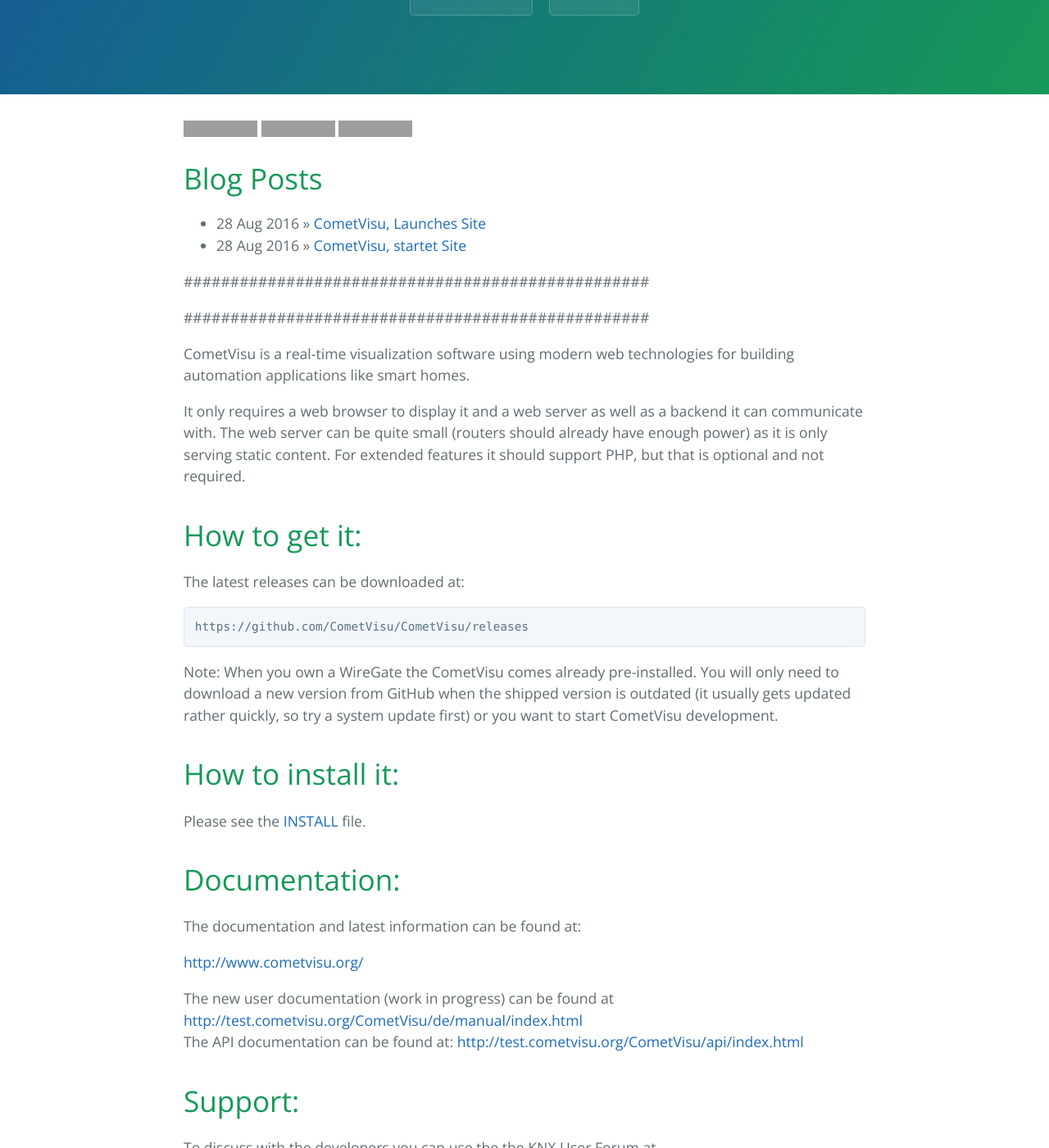
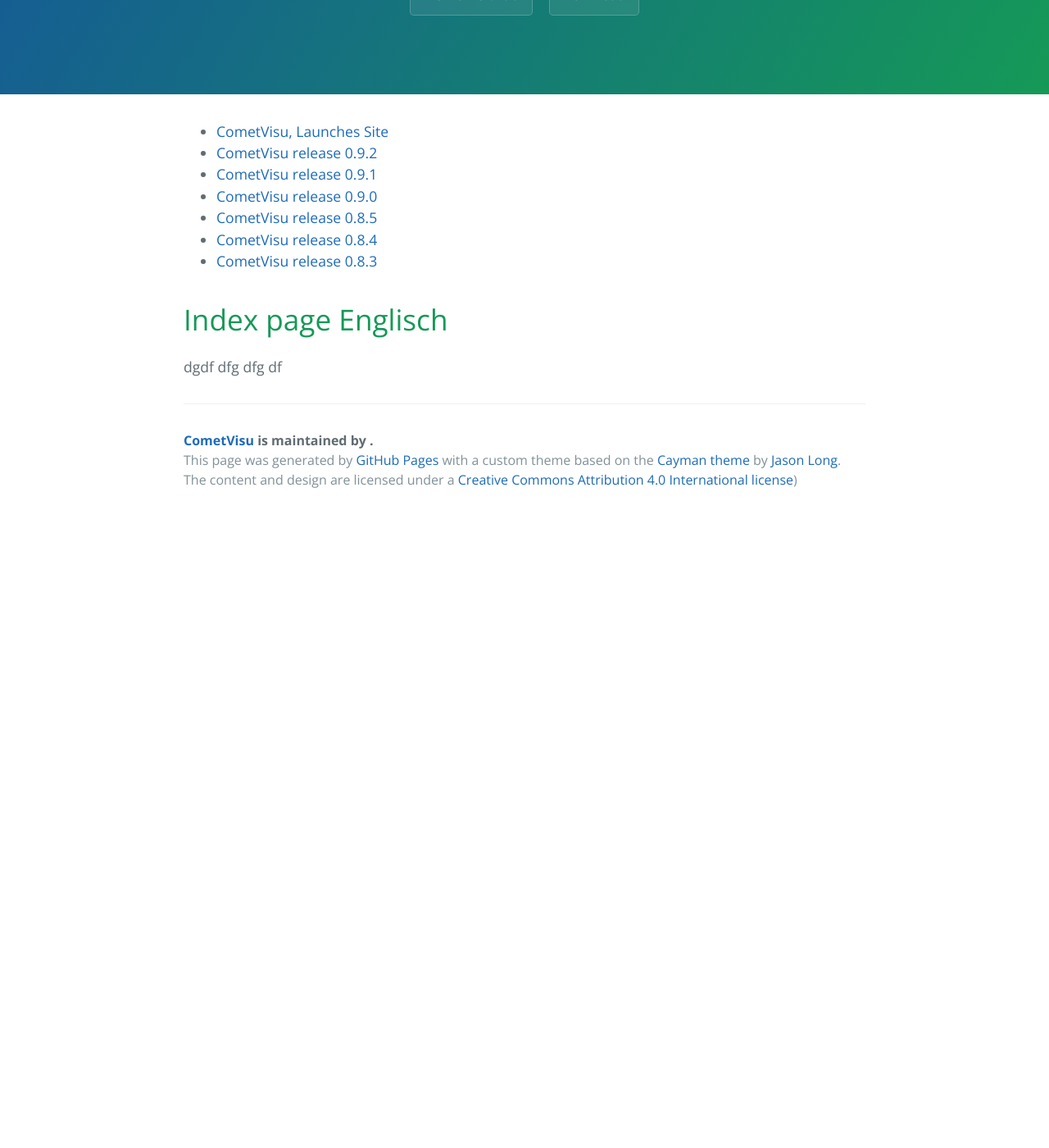
Before and after one commit to CometVisu/cometvisu.github.io, a Jekyll site: the page built from index.md, in a window 1280 px wide and 1400 px high, scrolled down 268 px. Shown: the whole window at 82% size. Built offline with Jekyll 4.4.1, drawn with Linux system fonts in a browser that asks for light colours; the list of posts is cut into pages by our own code; after the commit the page ends 900 px from its top, so only the background shows below that; some of the changed text lies outside the part shown; grey boxes are pictures that could not be loaded.

Commit message:
Next steps alt multi lang

```diff
--- a/_config.yml
+++ b/_config.yml
@@ -22,3 +22,6 @@ gems:
 #Others
 markdown: kramdown
 permalink: /news/:year/:month/:day/:title
+
+paginate: 5
+paginate_path: "/news/page:num/"
--- /dev/null
+++ b/_layouts/indexpage.html
@@ -0,0 +1,28 @@
+<!DOCTYPE html>
+<html lang="en-us">
+
+  {% include head.html %}
+
+  <body>
+    {% include page-header.html %}
+
+    <section class="main-content">
+
+      {% assign posts=site.posts | where:"lang", page.lang %}
+<ul>
+{% for post in posts %}
+    <li>
+        <a href="{{ post.url }}">{{ post.title }}</a>
+    </li>
+{% endfor %}
+</ul>
+
+
+      {{ content }}
+
+      {% include page-footer.html %}
+
+    </section>
+
+  </body>
+</html>
--- /dev/null
+++ b/_posts/2014-05-14-CometVisu-release-0.8.3.md
@@ -0,0 +1,12 @@
+---
+layout: post
+title: "CometVisu release 0.8.3"
+date: 2014-05-14
+lang: en
+ref: post140514
+---
+
+CometVisu release 0.8.3
+=======================
+
+Historic release
--- /dev/null
+++ b/_posts/2014-12-09-CometVisu-release-0.8.4.md
@@ -0,0 +1,12 @@
+---
+layout: post
+title: "CometVisu release 0.8.4"
+date: 2014-12-09
+lang: en
+ref: post141209
+---
+
+CometVisu release 0.8.4
+=======================
+
+Historic release
--- /dev/null
+++ b/_posts/2015-01-14-CometVisu-release-0.8.5.md
@@ -0,0 +1,12 @@
+---
+layout: post
+title: "CometVisu release 0.8.5"
+date: 2015-01-14
+lang: en
+ref: post150114
+---
+
+CometVisu release 0.8.5
+=======================
+
+Historic release
--- /dev/null
+++ b/_posts/2015-11-01-CometVisu-release-0.9.0.md
@@ -0,0 +1,12 @@
+---
+layout: post
+title: "CometVisu release 0.9.0"
+date: 2015-11-01
+lang: en
+ref: post151101
+---
+
+CometVisu release 0.9.0
+=======================
+
+Historic release
--- /dev/null
+++ b/_posts/2016-03-13-CometVisu-release-0.9.1.md
@@ -0,0 +1,12 @@
+---
+layout: post
+title: "CometVisu release 0.9.1"
+date: 2016-03-13
+lang: en
+ref: post160313
+---
+
+CometVisu release 0.9.1
+=======================
+
+Historic release
--- /dev/null
+++ b/_posts/2016-05-01-CometVisu-release-0.9.2.md
@@ -0,0 +1,12 @@
+---
+layout: post
+title: "CometVisu release 0.9.2"
+date: 2016-05-01
+lang: en
+ref: post160501
+---
+
+CometVisu release 0.9.2
+=======================
+
+Historic release
--- a/index.html
+++ /dev/null
@@ -1,104 +0,0 @@
----
-layout: default
-title: {{ site.name }}
----
-
-<p><a href="https://travis-ci.org/CometVisu/CometVisu"><img src="https://travis-ci.org/CometVisu/CometVisu.svg?branch=develop" alt="Build Status"></a> <a href="https://coveralls.io/github/CometVisu/CometVisu?branch=develop"><img src="https://coveralls.io/repos/github/CometVisu/CometVisu/badge.svg?branch=develop" alt="Coverage Status"></a>
-<a href="https://gitter.im/CometVisu/CometVisu?utm_source=badge&amp;utm_medium=badge&amp;utm_campaign=pr-badge&amp;utm_content=badge"><img src="https://badges.gitter.im/CometVisu/CometVisu.svg" alt="Join the chat at https://gitter.im/CometVisu/CometVisu"></a></p>
-
-<div id="home">
-  <h1>Blog Posts</h1>
-  <ul class="posts">
-    {% for post in site.posts %}
-      <li><span>{{ post.date | date_to_string }}</span> &raquo; <a href="{{ site.baseurl }}{{ post.url }}">{{ post.title }}</a></li>
-    {% endfor %}
-  </ul>
-</div>
-
-<p>##################################################</p>
-
-{% assign posts=site.posts | where:"lang", page.lang %}
-<ul>
-{% for post in posts %}
-    <li>
-        <a href="{{ post.url }}">{{ post.title }}</a>
-    </li>
-{% endfor %}
-</ul>
-
-
-<p>##################################################</p>
-
-<p>CometVisu is a real-time visualization software using modern web technologies for
-building automation applications like smart homes.</p>
-
-<p>It only requires a web browser to display it and a web server as well as a
-backend it can communicate with. The web server can be quite small (routers
-should already have enough power) as it is only serving static content. For
-extended features it should support PHP, but that is optional and not required.</p>
-
-<h1>
-<a id="how-to-get-it" class="anchor" href="#how-to-get-it" aria-hidden="true"><span aria-hidden="true" class="octicon octicon-link"></span></a>How to get it:</h1>
-
-<p>The latest releases can be downloaded at:</p>
-
-<pre><code>https://github.com/CometVisu/CometVisu/releases
-</code></pre>
-
-<p>Note: When you own a WireGate the CometVisu comes already pre-installed.
-You will only need to download a new version from GitHub when the shipped version
-is outdated (it usually gets updated rather quickly, so try a system update
-first) or you want to start CometVisu development.</p>
-
-<h1>
-<a id="how-to-install-it" class="anchor" href="#how-to-install-it" aria-hidden="true"><span aria-hidden="true" class="octicon octicon-link"></span></a>How to install it:</h1>
-
-<p>Please see the <a href="./INSTALL">INSTALL</a> file.</p>
-
-<h1>
-<a id="documentation" class="anchor" href="#documentation" aria-hidden="true"><span aria-hidden="true" class="octicon octicon-link"></span></a>Documentation:</h1>
-
-<p>The documentation and latest information can be found at:</p>
-
-<p><a href="http://www.cometvisu.org/">http://www.cometvisu.org/</a></p>
-
-<p>The new user documentation (work in progress) can be found at <a href="http://test.cometvisu.org/CometVisu/de/manual/index.html">http://test.cometvisu.org/CometVisu/de/manual/index.html</a><br>
-The API documentation can be found at: <a href="http://test.cometvisu.org/CometVisu/api/index.html">http://test.cometvisu.org/CometVisu/api/index.html</a>  </p>
-
-<h1>
-<a id="support" class="anchor" href="#support" aria-hidden="true"><span aria-hidden="true" class="octicon octicon-link"></span></a>Support:</h1>
-
-<p>To discuss with the developers you can use the the KNX User Forum
-at </p>
-
-<p><a href="https://knx-user-forum.de/forum/supportforen/cometvisu">https://knx-user-forum.de/forum/supportforen/cometvisu</a></p>
-
-<p>(spoken languages are German and English)</p>
-
-<h1>
-<a id="prerequisites" class="anchor" href="#prerequisites" aria-hidden="true"><span aria-hidden="true" class="octicon octicon-link"></span></a>Prerequisites:</h1>
-
-<p>There are currently two different backends widely used: </p>
-
-<ol>
-<li>eibread-cgi / eibwrite-cgi are directly communicating with the eibd / knxd to have direct access to the KNX bus.</li>
-<li>OpenHAB can also be used as a backend.</li>
-</ol>
-
-<p>As extended functionality the diagram plugin can be used. This will require
-a rrdtool installation with the added "fetchj" feature.</p>
-
-<p><strong>Notes on the KNX-backend</strong><br>
-The KNX-backend uses<br>
-/usr/lib/cgi-bin/l : a dummy-login<br>
-/usr/lib/cgi-bin/r : a symlink to /usr/bin/eibread-cgi<br>
-/usr/lib/cgi-bin/w : a symlink to /usr/bin/eibwrite-cgi<br>
-eibread/write-cgi are part of a modified eibd-clients package here:<br>
-<a href="http://repo.wiregate.de/wiregate/pool/wiregate-1.0/main/e/">http://repo.wiregate.de/wiregate/pool/wiregate-1.0/main/e/</a><br>
-(source: bcusdk)  </p>
-
-<p><strong>Important note on diagram-backend</strong><br>
-It uses a modified version of rrdtool, adding a "fetchj" option.<br>
-You can find source and Debian-packages here:<br>
-<a href="http://repo.wiregate.de/wiregate/pool/wiregate-1.0/main/r/">http://repo.wiregate.de/wiregate/pool/wiregate-1.0/main/r/</a><br>
-<a href="http://repo.wiregate.de/wiregate/pool/wiregate-1.0/main/libr/">http://repo.wiregate.de/wiregate/pool/wiregate-1.0/main/libr/</a>  </p>
--- /dev/null
+++ b/index.md
@@ -0,0 +1,11 @@
+---
+layout: indexpage
+title: {{ site.name }}
+ref: index
+lang: en
+---
+
+Index page Englisch
+===================
+
+dgdf dfg dfg df
```
Also changed, not shown: _posts/2016-05-01-CometVisu-release-0.9.2.de.md (added, +12 -0 lines), index.de.md (added, +11 -0 lines), news/index.html (added, +71 -0 lines).
